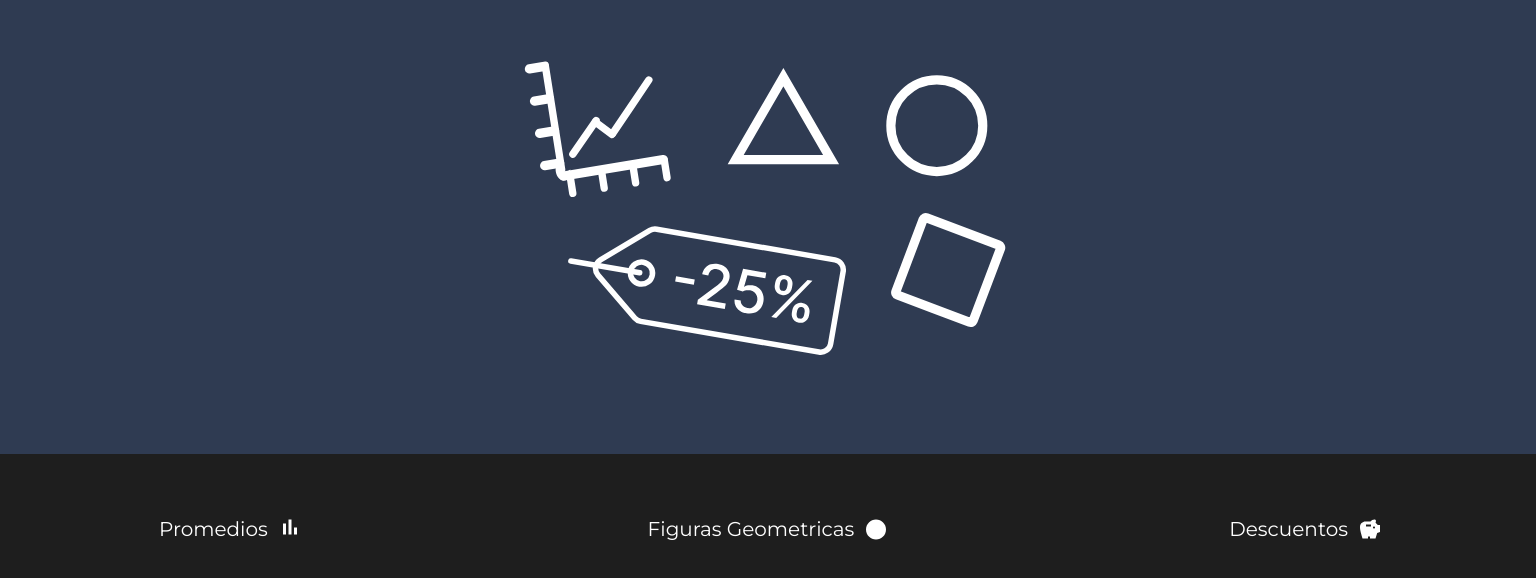
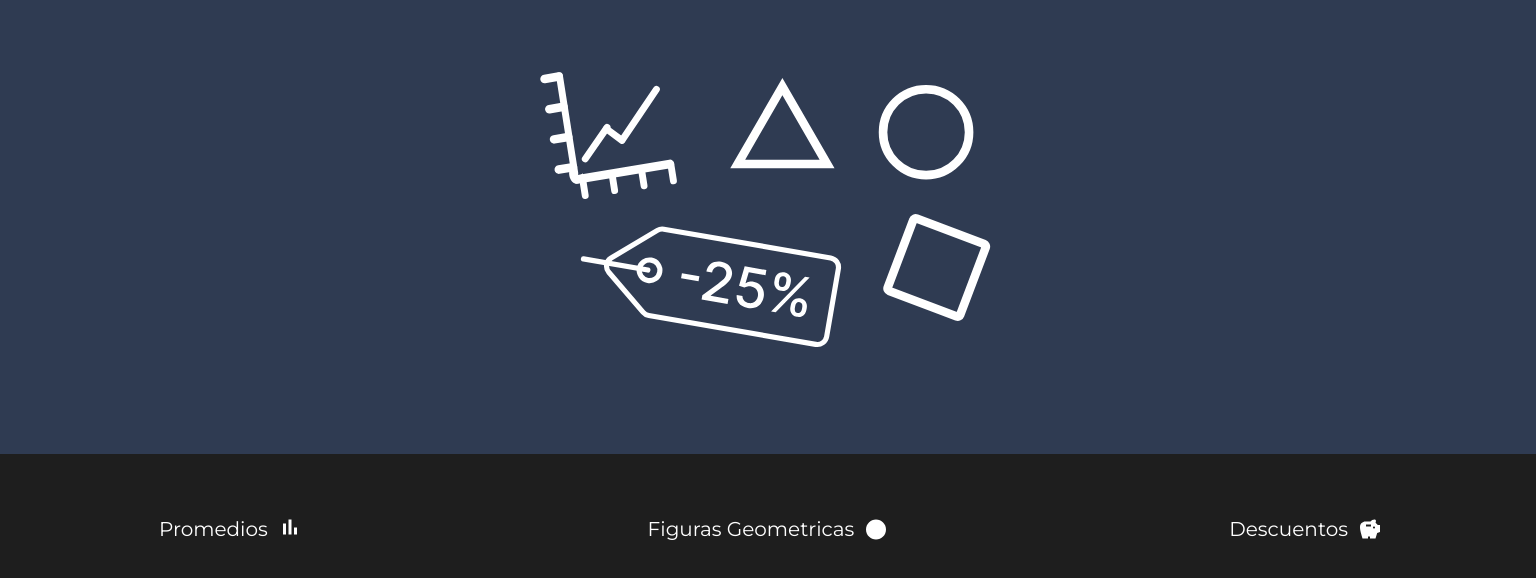
Before and after one commit to JoacoBonvechi/Proyecto-Final-JavaScript, a plain HTML site: page index.html in a window 1536 px wide. Shown: the part 196-774 px from the top of the page. Drawn offline with Linux system fonts and the light colour scheme.

Commit message:
responsive para anchos mas grandes y mas retoques de img para mobile

```diff
--- a/styles.css
+++ b/styles.css
@@ -48,7 +48,7 @@ main .section-image {
 
 }
 main .section-image img{
-    height: 85%;
+    width: 100%;
 }
 main .section-proyects{
     width: 100%;
@@ -125,7 +125,16 @@ main .section-proyects .div-descuentos{
     header img{
         left: calc(50% - 82px);
     }
-
+}
+@media(min-width:1024px){
+    main .section-image{
+        width: 420px;
+}
+}
+@media(min-width:1440px){
+    main .section-image{
+        width: 500px;
+}
 }
 @media(max-width:700px){
     header {
@@ -135,7 +144,7 @@ main .section-proyects .div-descuentos{
         height: 50%;
     }
     main .section-image img{
-        height: 85%;
+        width: 85%;
     }
     .div-descuentos, .div-figuras, .div-promedios{
         min-width: 100%;
```
